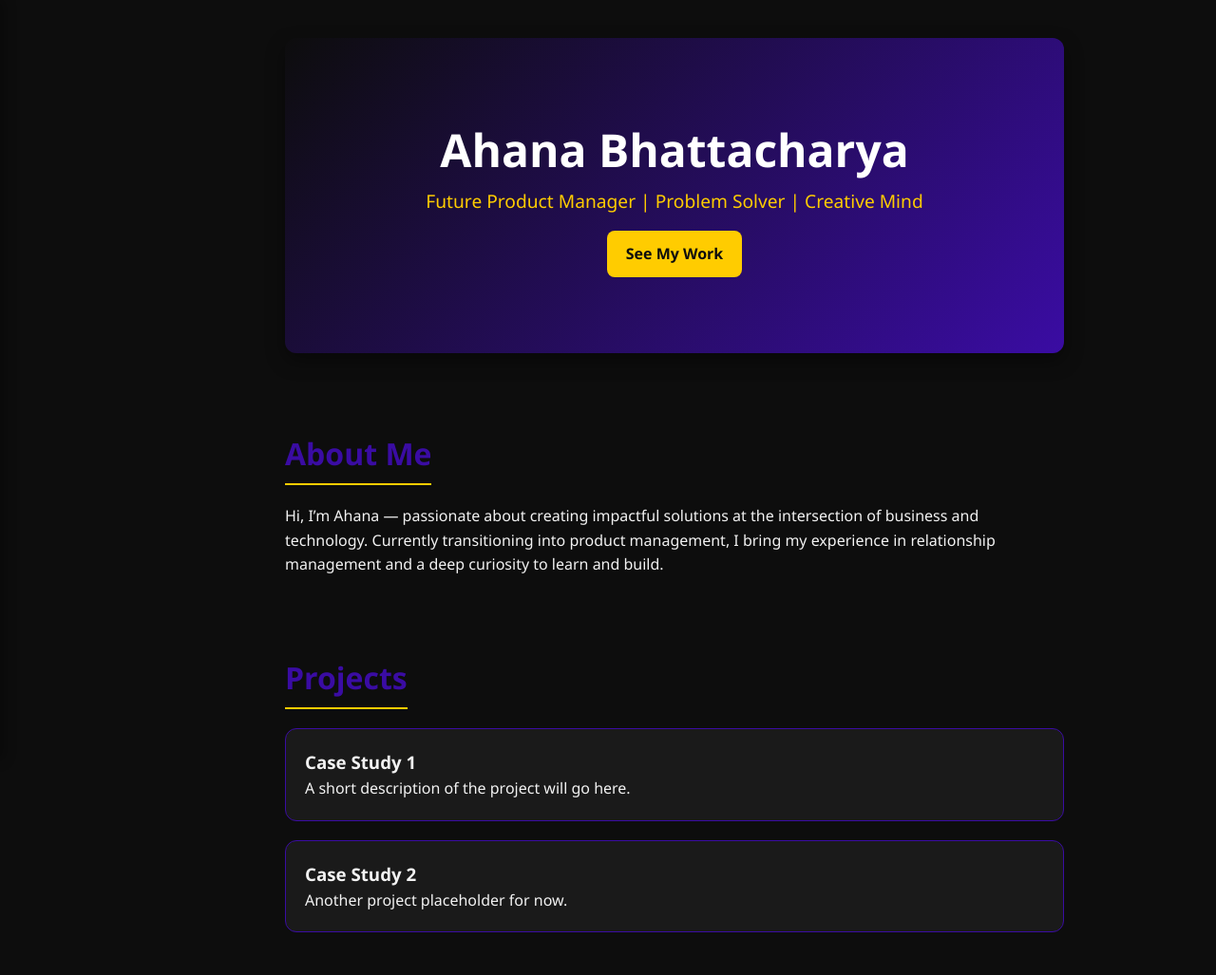
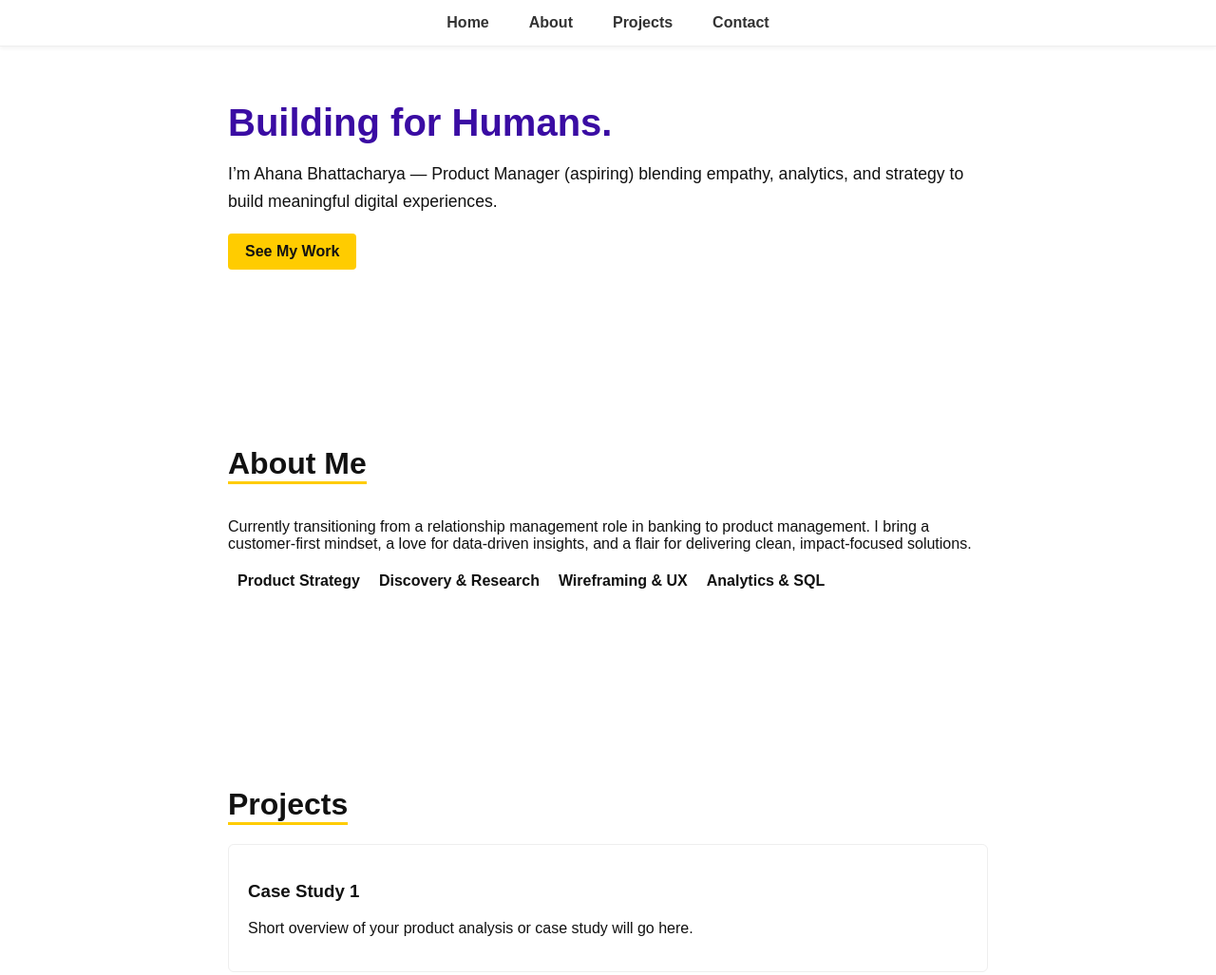
Before and after one commit to AhanaB99/Ahana_Portfolio, a plain HTML site: page index.html in a window 1280 px wide. Shown: the top 1027 px of the page at 95% size. Drawn offline with Linux system fonts and the light colour scheme.

Commit message:
Update index.html

```diff
--- a/index.html
+++ b/index.html
@@ -1,266 +1,99 @@
 <!DOCTYPE html>
 <html lang="en">
 <head>
-  <meta charset="UTF-8">
-  <meta name="viewport" content="width=device-width, initial-scale=1.0">
-  <title>Ahana Portfolio</title>
+  <meta charset="UTF-8" />
+  <meta name="viewport" content="width=device-width,initial-scale=1" />
+  <title>Ahana | Product Manager Portfolio</title>
   <style>
-    /* Reset & Base */
-    * {
-      margin: 0;
-      padding: 0;
-      box-sizing: border-box;
-    }
-    body {
-      font-family: "Segoe UI", Tahoma, Geneva, Verdana, sans-serif;
-      background-color: #0d0d0d;
-      color: #f2f2f2;
-      line-height: 1.6;
-      display: flex;
-    }
+    body { margin: 0; font-family: Arial, sans-serif; color: #111; background: #fff; scroll-behavior: smooth; }
+    header, section { padding: 80px 20px; max-width: 800px; margin: auto; }
+    /* Navigation */
+    nav { position: fixed; top: 0; width: 100%; background: #fff; border-bottom: 1px solid #eee; box-shadow: 0 2px 4px rgba(0,0,0,0.05); z-index: 100; }
+    nav ul { list-style: none; display: flex; justify-content: center; margin: 0; padding: 15px 0; }
+    nav a { margin: 0 15px; text-decoration: none; color: #333; font-weight: bold; padding: 4px 6px; transition: color 0.2s; }
+    nav a:hover { color: #3a0ca3; }
 
-    /* Sidebar */
-    nav {
-      width: 240px;
-      background: #ffffff;
-      height: 100vh;
-      position: fixed;
-      left: 0;
-      top: 0;
-      padding: 40px 20px;
-      box-shadow: 4px 0 12px rgba(0,0,0,0.3);
-      transition: transform 0.3s ease-in-out;
-      z-index: 1000;
-    }
-    nav h2 {
-      color: #3a0ca3;
-      margin-bottom: 40px;
-      font-size: 1.6rem;
-      font-weight: bold;
-    }
-    nav a {
-      display: block;
-      color: #0d0d0d;
-      text-decoration: none;
-      margin: 15px 0;
-      padding: 10px 14px;
-      border-radius: 8px;
-      font-weight: 500;
-      transition: 0.3s;
-    }
-    nav a:hover {
-      background: #ffcc00;
-      color: #0d0d0d;
-    }
+/* Hero Section */
+    header h1 { font-size: 2.5rem; margin-bottom: 10px; color: #3a0ca3; }
+    header p { font-size: 1.1rem; line-height: 1.6; margin-bottom: 20px; }
+    .btn { display: inline-block; background: #ffcc00; color: #111; padding: 10px 18px; border-radius: 4px; text-decoration: none; font-weight: bold; }
+    .btn:hover { background: #e6b800; }
 
-    /* Mobile Sidebar Hidden */
-    nav.hidden {
-      transform: translateX(-100%);
-    }
+/* Sections */
+    h2 { font-size: 2rem; border-bottom: 3px solid #ffcc00; display: inline-block; margin-bottom: 20px; }
+    ul.skills { list-style: none; padding: 0; display: flex; flex-wrap: wrap; }
+    ul.skills li { margin: 5px 10px; font-weight: bold; }
 
-    /* Hamburger Button */
-    .hamburger {
-      display: none;
-      position: fixed;
-      top: 20px;
-      left: 20px;
-      background: #ffcc00;
-      border: none;
-      padding: 10px 14px;
-      border-radius: 8px;
-      cursor: pointer;
-      font-size: 1.2rem;
-      font-weight: bold;
-      z-index: 1100;
-    }
+/* Projects Placeholder */
+    .project { border: 1px solid #eee; padding: 20px; border-radius: 6px; margin-bottom: 20px; transition: box-shadow 0.3s; }
+    .project:hover { box-shadow: 0 4px 16px rgba(0,0,0,0.1); }
 
-    /* Main */
-    main {
-      margin-left: 260px;
-      padding: 40px;
-      max-width: 900px;
-      flex: 1;
-    }
-    section {
-      margin-bottom: 80px;
-      animation: fadeIn 0.8s ease-in-out;
-    }
-    section h2 {
-      font-size: 2rem;
-      color: #3a0ca3;
-      margin-bottom: 20px;
-      border-bottom: 2px solid #ffcc00;
-      display: inline-block;
-      padding-bottom: 6px;
-    }
+/* Footer */
+    footer { padding: 40px 20px; text-align: center; font-size: 0.9rem; color: #666; }
 
-    /* Hero */
-    header {
-      padding: 80px 20px;
-      background: linear-gradient(135deg, #0d0d0d, #3a0ca3);
-      border-radius: 12px;
-      text-align: center;
-      box-shadow: 0 8px 20px rgba(0,0,0,0.4);
-      animation: slideIn 1s ease;
-    }
-    header h1 {
-      font-size: 3rem;
-      margin: 0;
-      color: #ffffff;
-    }
-    header p {
-      font-size: 1.2rem;
-      color: #ffcc00;
-    }
-
-    /* Project Cards */
-    .projects .card {
-      background: #1a1a1a;
-      border: 1px solid #3a0ca3;
-      padding: 20px;
-      border-radius: 12px;
-      margin-bottom: 20px;
-      transition: 0.3s;
-    }
-    .projects .card:hover {
-      border-color: #ffcc00;
-      transform: translateY(-5px);
-      box-shadow: 0 6px 16px rgba(0,0,0,0.5);
-    }
-
-    /* Buttons */
-    .btn {
-      display: inline-block;
-      background: #ffcc00;
-      color: #0d0d0d;
-      padding: 12px 20px;
-      border-radius: 8px;
-      font-weight: bold;
-      text-decoration: none;
-      transition: 0.3s;
-      margin-top: 15px;
-    }
-    .btn:hover {
-      background: #3a0ca3;
-      color: #ffffff;
-    }
-
-    /* Contact */
-    .contact a {
-      color: #ffcc00;
-      text-decoration: none;
-      font-weight: bold;
-    }
-    .contact a:hover {
-      color: #3a0ca3;
-    }
-
-    footer {
-      text-align: center;
-      padding: 20px;
-      color: #999;
-      font-size: 0.9rem;
-      border-top: 1px solid #333;
-    }
-
-    /* Animations */
-    @keyframes fadeIn {
-      from { opacity: 0; transform: translateY(20px); }
-      to { opacity: 1; transform: translateY(0); }
-    }
-    @keyframes slideIn {
-      from { opacity: 0; transform: translateY(-30px); }
-      to { opacity: 1; transform: translateY(0); }
-    }
-
-    /* Responsive */
-    @media (max-width: 768px) {
-      nav {
-        transform: translateX(-100%);
-      }
-      nav.show {
-        transform: translateX(0);
-      }
-      .hamburger {
-        display: block;
-      }
-      main {
-        margin-left: 0;
-        padding: 20px;
-      }
+/* Mobile Responsive */
+    @media (max-width: 600px) {
+      header h1 { font-size: 2rem; }
+      nav ul { flex-direction: column; }
+      nav a { padding: 8px 0; }
     }
   </style>
 </head>
 <body>
 
-  <!-- Hamburger for Mobile -->
-  <button class="hamburger" onclick="toggleMenu()">☰ Menu</button>
-
-  <!-- Sidebar Navigation -->
-  <nav id="sidebar" class="hidden">
-    <h2>Ahana</h2>
-    <a href="#home" onclick="toggleMenu()">Home</a>
-    <a href="#about" onclick="toggleMenu()">About</a>
-    <a href="#projects" onclick="toggleMenu()">Projects</a>
-    <a href="#contact" onclick="toggleMenu()">Contact</a>
+  <!-- Navigation -->
+  <nav>
+    <ul>
+      <li><a href="#home">Home</a></li>
+      <li><a href="#about">About</a></li>
+      <li><a href="#projects">Projects</a></li>
+      <li><a href="#contact">Contact</a></li>
+    </ul>
   </nav>
 
-  <!-- Main Content -->
-  <main>
   <!-- Hero / Home -->
-    <section id="home">
-      <header>
-        <h1>Ahana Bhattacharya</h1>
-        <p>Future Product Manager | Problem Solver | Creative Mind</p>
+  <header id="home">
+    <h1>Building for Humans.</h1>
+    <p>I’m Ahana Bhattacharya — Product Manager (aspiring) blending empathy, analytics, and strategy to build meaningful digital experiences.</p>
     <a href="#projects" class="btn">See My Work</a>
   </header>
-    </section>
 
   <!-- About -->
   <section id="about">
     <h2>About Me</h2>
-      <p>
-        Hi, I’m Ahana — passionate about creating impactful solutions at the intersection
-        of business and technology. Currently transitioning into product management,
-        I bring my experience in relationship management and a deep curiosity to learn and build.
-      </p>
+    <p>Currently transitioning from a relationship management role in banking to product management. I bring a customer-first mindset, a love for data-driven insights, and a flair for delivering clean, impact-focused solutions.</p>
+    <ul class="skills">
+      <li>Product Strategy</li>
+      <li>Discovery & Research</li>
+      <li>Wireframing & UX</li>
+      <li>Analytics & SQL</li>
+    </ul>
   </section>
 
   <!-- Projects -->
-    <section id="projects" class="projects">
+  <section id="projects">
     <h2>Projects</h2>
-      <div class="card">
+    <div class="project">
       <h3>Case Study 1</h3>
-        <p>A short description of the project will go here.</p>
+      <p>Short overview of your product analysis or case study will go here.</p>
     </div>
-      <div class="card">
+    <div class="project">
       <h3>Case Study 2</h3>
-        <p>Another project placeholder for now.</p>
+      <p>Another placeholder for future work.</p>
     </div>
   </section>
 
   <!-- Contact -->
-    <section id="contact" class="contact">
+  <section id="contact">
     <h2>Contact</h2>
-      <p>Let’s connect! You can reach me at:</p>
-      <p>
-        <a href="mailto:ahana.works@gmail.com">yourname@example.com</a> |
-        <a href="https://www.linkedin.com/in/ahana-bhattacharya-5679a7206/" target="_blank">LinkedIn</a> |
-        <a href="https://github.com/ahanasdream" target="_blank">GitHub</a>
-      </p>
+    <p>Let’s connect and build something impactful together:</p>
+    <p><strong>Email:</strong> yourname@example.com</p>
+    <p><strong>LinkedIn:</strong> <a href="https://linkedin.com/in/yourprofile" target="_blank">yourprofile</a></p>
   </section>
 
   <footer>
     © 2025 Ahana Bhattacharya. All rights reserved.
   </footer>
-  </main>
 
-  <script>
-    function toggleMenu() {
-      const sidebar = document.getElementById("sidebar");
-      sidebar.classList.toggle("show");
-      sidebar.classList.toggle("hidden");
-    }
-  </script>
 </body>
 </html>
```
Lines whose indentation alone changed are shown as unchanged.
